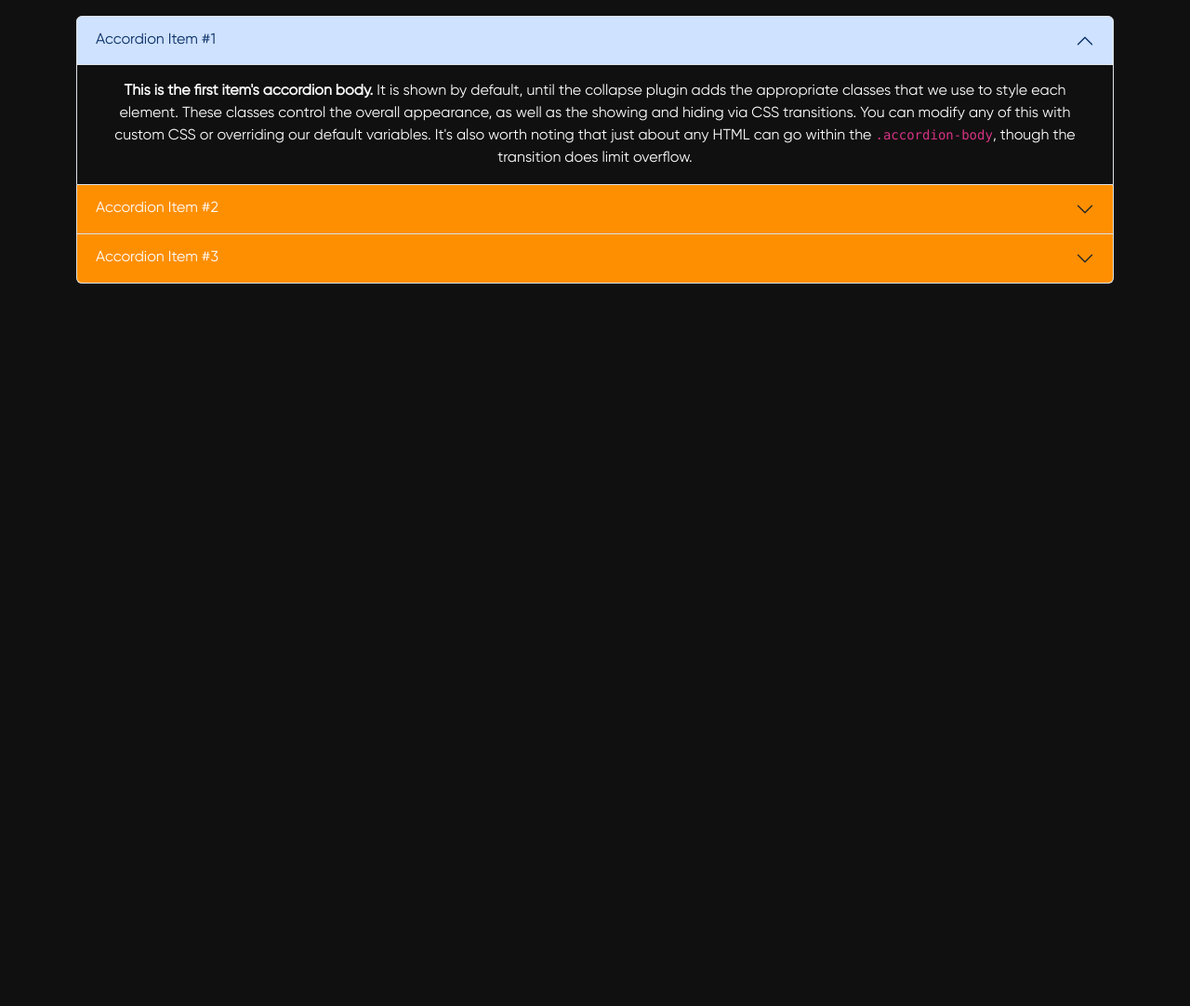
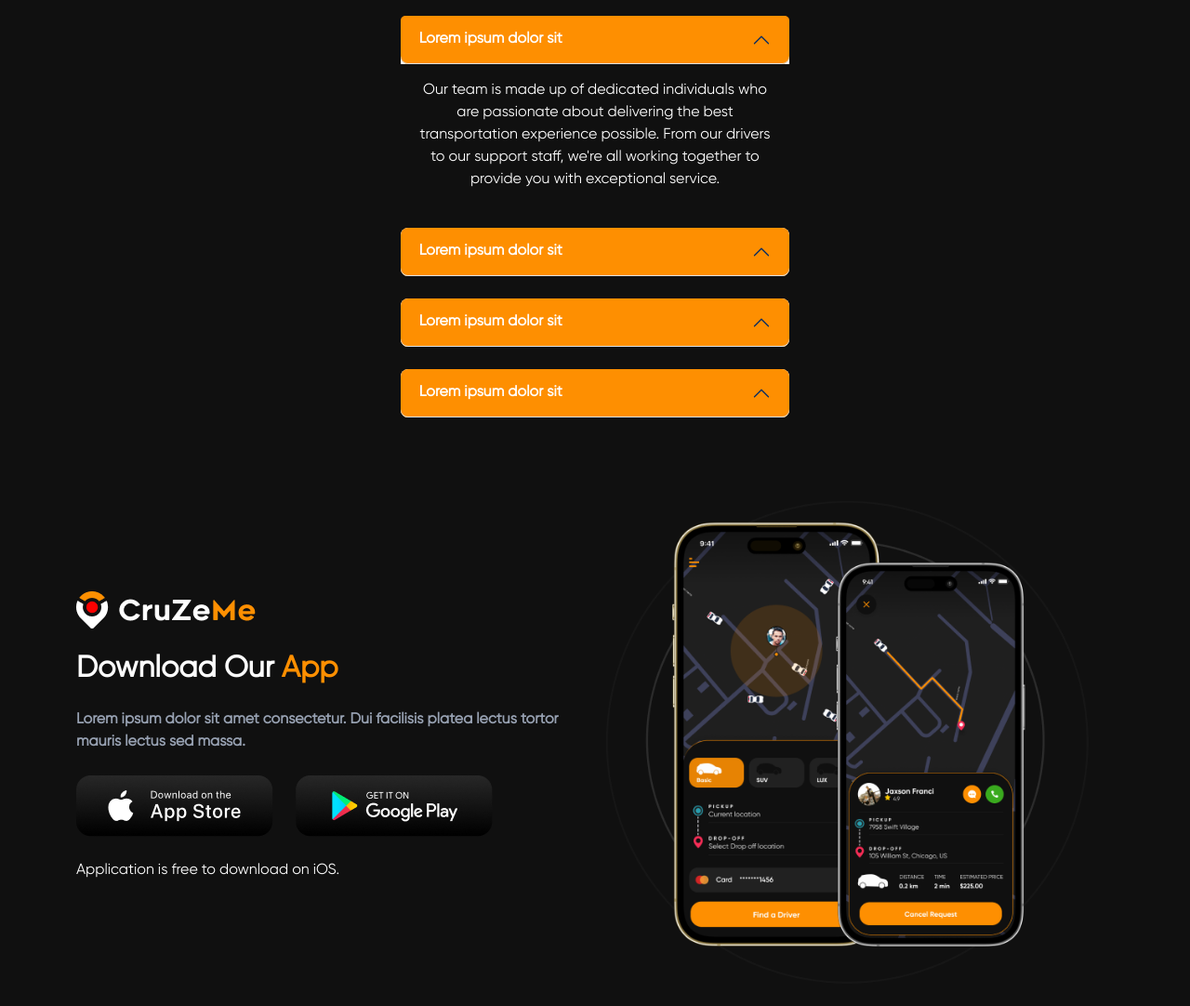
Before and after one commit to Haskeeb265/CruZeMe-Bootstrap, a website: page index.html in a window 1280 px wide. Shown: the part 3200-4282 px from the top of the page at 93% size. Before the commit the page ends 3505 px from the top, so only its background shows below. Drawn offline with nearby package versions, Linux system fonts and the light colour scheme.

Commit message:
FAQ done, Download our app done, Footer in progress

```diff
--- a/index.html
+++ b/index.html
@@ -137,38 +137,39 @@
 					</div>
 				</div>
 			</div>
-			<div class="accordion" id="accordionExample">
+			<div class="accordion" id="accordionHowItWorks">
 				<div class="accordion-item mx-auto w-75 rounded-pill border-0">
-				  <h2 class="accordion-header " id="headingOne">
-					<button class=" accordion-button rounded-pill fw-bold" type="button" data-bs-toggle="collapse" data-bs-target="#collapseOne" aria-expanded="true" aria-controls="collapseOne">
+					<h2 class="accordion-header" id="headingHowItWorksOne">
+						<button class="accordion-button rounded-pill fw-bold" type="button" data-bs-toggle="collapse"
+							data-bs-target="#collapseHowItWorksOne" aria-expanded="true"
+							aria-controls="collapseHowItWorksOne">
 							Passenger
 						</button>
 					</h2>
-				  <div id="collapseOne" class="accordion-collapse collapse show" aria-labelledby="headingOne" data-bs-parent="#accordionExample">
+					<div id="collapseHowItWorksOne" class="accordion-collapse collapse show" aria-labelledby="headingHowItWorksOne" data-bs-parent="#accordionHowItWorks">
 						<div class="accordion-body">
 							<div class="container">
 								<div class="row">
 									<div class="col-6 col-md-3 order-2 order-md-1 gx-5">
-									<div class="howitworks-bullets text-center text-md-start">
-										<img src="images/1bullet-img.png" class="img-fluid" alt="">
-										<p class="bullet-heading mt-4 fw-bold fs-3">Open the <br> CruZe Me</p>
+										<div class="howitworks-bullets text-center text-md-start"> <img src="images/1bullet-img.png" class="img-fluid" alt="">
+											<p class="bullet-heading mt-4 fw-bold fs-3">Open the
+												<br> CruZe Me</p>
 											<p class="bullet-para">Lorem ipsum dolor sit amet consectetur. Libero.</p>
 										</div>
-									<div class="howitworks-bullets text-center mt-5 text-md-start">
-										<img src="images/3bullet-img.png" class="img-fluid" alt="">
-										<p class="bullet-heading mt-4 fw-bold fs-3">Confirm your <br> ride</p>
+										<div class="howitworks-bullets text-center mt-5 text-md-start"> <img src="images/3bullet-img.png" class="img-fluid" alt="">
+											<p class="bullet-heading mt-4 fw-bold fs-3">Confirm your
+												<br> ride</p>
 											<p class="bullet-para">Lorem ipsum dolor sit amet consectetur. Libero.</p>
 										</div>
 									</div>
 									<div class="col-12 col-md-6 order-1 order-md-2">
 										<div><img src="images/howitworks-img.png" class="img-fluid" alt=""></div>
 									</div>
-								<div class="col-6 col-md-3 order-3 order-md-3 text-center text-md-start gx-5">
-									<img src="images/2bullet-img.png" class="img-fluid" alt="">
-									<p class="bullet-heading mt-4 fw-bold fs-3">Enter your<br>destination</p>
+									<div class="col-6 col-md-3 order-3 order-md-3 text-center text-md-start gx-5"> <img src="images/2bullet-img.png" class="img-fluid" alt="">
+										<p class="bullet-heading mt-4 fw-bold fs-3">Enter your
+											<br>destination</p>
 										<p class="bullet-para">Lorem ipsum dolor sit amet consectetur. Libero.</p>
-									<div class="howitworks-bullets text-center text-md-start mt-5 ">
-										<img src="images/4bullet-img.png" class="img-fluid" alt="">
+										<div class="howitworks-bullets text-center text-md-start mt-5 "> <img src="images/4bullet-img.png" class="img-fluid" alt="">
 											<p class="bullet-heading mt-4 fw-bold fs-3">Track and enjoy bryour ride</p>
 											<p class="bullet-para">Lorem ipsum dolor sit amet consectetur. Libero.</p>
 										</div>
@@ -179,36 +180,35 @@
 					</div>
 				</div>
 				<div class="accordion-item mt-3 mx-auto w-75 rounded-pill border-0">
-				  <h2 class="accordion-header" id="headingTwo">
-					<button class="accordion-button rounded-pill fw-bold" type="button" data-bs-toggle="collapse" data-bs-target="#collapseTwo" aria-expanded="false" aria-controls="collapseTwo">
+					<h2 class="accordion-header" id="headingHowItWorksTwo">
+						<button class="accordion-button rounded-pill fw-bold" type="button" data-bs-toggle="collapse" data-bs-target="#collapseHowItWorksTwo" aria-expanded="false" aria-controls="collapseHowItWorksTwo">
 							Driver
 						</button>
 					</h2>
-				  <div id="collapseTwo" class="accordion-collapse collapse" aria-labelledby="headingTwo" data-bs-parent="#accordionExample">
+					<div id="collapseHowItWorksTwo" class="accordion-collapse collapse" aria-labelledby="headingHowItWorksTwo" data-bs-parent="#accordionHowItWorks">
 						<div class="accordion-body">
 							<div class="container">
 								<div class="row">
 									<div class="col-6 col-md-3 order-2 order-md-1 gx-5">
-									<div class="howitworks-bullets text-center text-md-start">
-										<img src="images/1bullet-img.png" class="img-fluid" alt="">
-										<p class="bullet-heading mt-4 fw-bold fs-3">Open the <br> CruZe Me</p>
+										<div class="howitworks-bullets text-center text-md-start"> <img src="images/1bullet-img.png" class="img-fluid" alt="">
+											<p class="bullet-heading mt-4 fw-bold fs-3">Open the
+												<br> CruZe Me</p>
 											<p class="bullet-para">Lorem ipsum dolor sit amet consectetur. Libero.</p>
 										</div>
-									<div class="howitworks-bullets text-center mt-5 text-md-start">
-										<img src="images/3bullet-img.png" class="img-fluid" alt="">
-										<p class="bullet-heading mt-4 fw-bold fs-3">Confirm your <br> ride</p>
+										<div class="howitworks-bullets text-center mt-5 text-md-start"> <img src="images/3bullet-img.png" class="img-fluid" alt="">
+											<p class="bullet-heading mt-4 fw-bold fs-3">Confirm your
+												<br> ride</p>
 											<p class="bullet-para">Lorem ipsum dolor sit amet consectetur. Libero.</p>
 										</div>
 									</div>
 									<div class="col-12 col-md-6 order-1 order-md-2">
 										<div><img src="images/howitworks-img.png" class="img-fluid" alt=""></div>
 									</div>
-								<div class="col-6 col-md-3 order-3 order-md-3 text-center text-md-start gx-5">
-									<img src="images/2bullet-img.png" class="img-fluid" alt="">
-									<p class="bullet-heading mt-4 fw-bold fs-3">Confirm your<br>ride</p>
+									<div class="col-6 col-md-3 order-3 order-md-3 text-center text-md-start gx-5"> <img src="images/2bullet-img.png" class="img-fluid" alt="">
+										<p class="bullet-heading mt-4 fw-bold fs-3">Confirm your
+											<br>ride</p>
 										<p class="bullet-para">Lorem ipsum dolor sit amet consectetur. Libero.</p>
-									<div class="howitworks-bullets text-center text-md-start mt-5 ">
-										<img src="images/4bullet-img.png" class="img-fluid" alt="">
+										<div class="howitworks-bullets text-center text-md-start mt-5 "> <img src="images/4bullet-img.png" class="img-fluid" alt="">
 											<p class="bullet-heading mt-4 fw-bold fs-3">Track and enjoy bryour ride</p>
 											<p class="bullet-para">Lorem ipsum dolor sit amet consectetur. Libero.</p>
 										</div>
@@ -220,7 +220,6 @@
 				</div>
 			</div>
 		</section>
-
 		<!--FAQ SECTION-->
 		<section id="faq">
 			<div class="container">
@@ -236,52 +235,125 @@
 							<p>Lorem ipsum dolor sit amet consectetur</p>
 						</div>
 					</div>
-					<div class="col-12 col-sm-12 col-md-12 col-lg-12">
-						<div class="accordion" id="accordionExample">
-							<div class="accordion-item">
-							  <h2 class="accordion-header" id="headingOne">
-								<button class="accordion-button" type="button" data-bs-toggle="collapse" data-bs-target="#collapseOne" aria-expanded="true" aria-controls="collapseOne">
-								  Accordion Item #1
+					<div class="col-12">
+						<!-- Unique Accordion for FAQ Section -->
+						<div class="accordion faq-accordion w-75 mx-auto" id="accordionFAQ">
+							<div class="accordion-item mb-4 border-0">
+								<h2 class="accordion-header" id="headingFAQOne">
+									<button class="accordion-button" type="button" data-bs-toggle="collapse"
+										data-bs-target="#collapseFAQOne" aria-expanded="true" aria-controls="collapseFAQOne">
+										Lorem ipsum dolor sit
 									</button>
 								</h2>
-							  <div id="collapseOne" class="accordion-collapse collapse show" aria-labelledby="headingOne" data-bs-parent="#accordionExample">
+								<div id="collapseFAQOne" class="accordion-collapse collapse show"
+									aria-labelledby="headingFAQOne" data-bs-parent="#accordionFAQ">
 									<div class="accordion-body">
-								  <strong>This is the first item's accordion body.</strong> It is shown by default, until the collapse plugin adds the appropriate classes that we use to style each element. These classes control the overall appearance, as well as the showing and hiding via CSS transitions. You can modify any of this with custom CSS or overriding our default variables. It's also worth noting that just about any HTML can go within the <code>.accordion-body</code>, though the transition does limit overflow.
+										Our team is made up of dedicated individuals who are passionate about delivering the best transportation experience possible. From our drivers to our support staff, we're all working together to provide you with exceptional service.
 									</div>
 								</div>
 							</div>
-							<div class="accordion-item">
-							  <h2 class="accordion-header" id="headingTwo">
-								<button class="accordion-button collapsed" type="button" data-bs-toggle="collapse" data-bs-target="#collapseTwo" aria-expanded="false" aria-controls="collapseTwo">
-								  Accordion Item #2
+							<div class="accordion-item mb-4 border-0">
+								<h2 class="accordion-header" id="headingFAQTwo">
+									<button class="accordion-button" type="button" data-bs-toggle="collapse"
+										data-bs-target="#collapseFAQTwo" aria-expanded="true" aria-controls="collapseFAQTwo">
+										Lorem ipsum dolor sit
 									</button>
 								</h2>
-							  <div id="collapseTwo" class="accordion-collapse collapse" aria-labelledby="headingTwo" data-bs-parent="#accordionExample">
-								<div class="accordion-body">
-								  <strong>This is the second item's accordion body.</strong> It is hidden by default, until the collapse plugin adds the appropriate classes that we use to style each element. These classes control the overall appearance, as well as the showing and hiding via CSS transitions. You can modify any of this with custom CSS or overriding our default variables. It's also worth noting that just about any HTML can go within the <code>.accordion-body</code>, though the transition does limit overflow.
+								<div id="collapseFAQTwo" class="accordion-collapse collapse "
+									aria-labelledby="headingFAQTwo" data-bs-parent="#accordionFAQ">
+									<div class="accordion-body text-start">
+										Our team is made up of dedicated individuals who are passionate about delivering the best transportation experience possible. From our drivers to our support staff, we're all working together to provide you with exceptional service.
 									</div>
 								</div>
 							</div>
-							<div class="accordion-item">
-							  <h2 class="accordion-header" id="headingThree">
-								<button class="accordion-button collapsed" type="button" data-bs-toggle="collapse" data-bs-target="#collapseThree" aria-expanded="false" aria-controls="collapseThree">
-								  Accordion Item #3
+							<div class="accordion-item mb-4 border-0">
+								<h2 class="accordion-header" id="headingFAQThree">
+									<button class="accordion-button" type="button" data-bs-toggle="collapse"
+										data-bs-target="#collapseFAQThree" aria-expanded="true" aria-controls="collapseFAQThree">
+										Lorem ipsum dolor sit
 									</button>
 								</h2>
-							  <div id="collapseThree" class="accordion-collapse collapse" aria-labelledby="headingThree" data-bs-parent="#accordionExample">
+								<div id="collapseFAQThree" class="accordion-collapse collapse"
+									aria-labelledby="headingFAQThree" data-bs-parent="#accordionFAQ">
 									<div class="accordion-body">
-								  <strong>This is the third item's accordion body.</strong> It is hidden by default, until the collapse plugin adds the appropriate classes that we use to style each element. These classes control the overall appearance, as well as the showing and hiding via CSS transitions. You can modify any of this with custom CSS or overriding our default variables. It's also worth noting that just about any HTML can go within the <code>.accordion-body</code>, though the transition does limit overflow.
+										Our team is made up of dedicated individuals who are passionate about delivering the best transportation experience possible. From our drivers to our support staff, we're all working together to provide you with exceptional service.
+									</div>
+								</div>
+							</div>
+							<div class="accordion-item mb-4 border-0">
+								<h2 class="accordion-header" id="headingFAQFour">
+									<button class="accordion-button" type="button" data-bs-toggle="collapse"
+										data-bs-target="#collapseFAQFour" aria-expanded="true" aria-controls="collapseFAQFour">
+										Lorem ipsum dolor sit
+									</button>
+								</h2>
+								<div id="collapseFAQFour" class="accordion-collapse collapse"
+									aria-labelledby="headingFAQFour" data-bs-parent="#accordionFAQ">
+									<div class="accordion-body">
+										Our team is made up of dedicated individuals who are passionate about delivering the best transportation experience possible. From our drivers to our support staff, we're all working together to provide you with exceptional service.
 									</div>
 								</div>
 							</div>
 						</div>
 					</div>
+				</div>
+			</div>
+		</section>
+
+
+		<!-- DOWNLOAD-OUR-APP SECTION -->
+		 <section>
+			<div class="container">
+				<div class="row mt-5 align-items-center">
+					<div class="col-12 col-sm-12 col-md-6 col-lg-6 order-1">
+						<div class="downloadourapp-text text-center text-md-start">
+							<img src="images/logo-img.png" class="img-fluid">
+							<h2 class="fw-bold mt-4">Download Our <span>App</span></h2>
+							<p  class="dop-para mt-4 fw-bold">Lorem ipsum dolor sit amet consectetur. Dui facilisis platea lectus tortor mauris lectus sed massa.</p>
+							<ul class="downloadourapp-btns d-flex list-unstyled justify-content-center justify-content-md-start gap-4 mt-4">
+								<li><a href=""><img src="images/apple-btn.png" alt="" class="img-fluid"></a></li>
+								<li><a href=""><img src="images/google-btn.png" alt="" class="img-fluid"></a></li>
+							</ul>
+							<p class="mt-4">Application is free to download on iOS.</p>
+						</div>
+					</div>
+					<div class="col-12 col-sm-12 col-md-6 col-lg-6 order-2">
+						<img src="images/downloadapp-img.png" class="img-fluid" alt="">
+					</div>
+				</div>
+			</div>
+		 </section>
+</main>
+
+<!-- FOOTER -->
+<footer class="mt-5">
+	<div class="container">
+		<div class="row align-items-center text-center">
+			<div class="col-12 col-md-6 col-lg-6">
+				<img src="images/logo-img.png" class="img-fluid" alt="">
+				<h2 class="footer-heading fw-bold display-5 mb-5">Move your <span>World!</span></h2>
+			</div>
+
+			<div class="footer-links">
+				<div class="col-12 col-md-6 col-lg-6">
+					<ul class="list-unstyled mt-5">
+						<li><a href="">About Us</a></li>
+						<li><a href="">Become a driver</a></li>
+						<li><a href="">Features</a></li>
+					</ul>
+
+					<ul class="list-unstyled d-flex justify-content-center gap-3 mb-5">
+						<li><a href=""><img src="images/youtubelogo-img.png" alt=""></a></li>
+						<li><a href=""><img src="images/facebooklogo-img.png" alt=""></a></li>
+						<li><a href=""><img src="images/instagramlogo-img.png" alt=""></a></li>
+					</ul>
+				</div>
+			</div>
 
 		</div>
 	</div>
+</footer>
 
-		</section>
-	</main>
 <script src="node_modules/bootstrap/dist/js/bootstrap.min.js"></script>
 </body>
 
--- a/styles.css
+++ b/styles.css
@@ -82,19 +82,102 @@ span{
     color: #FCFCFC;
 }
 
+.accordion, .accordion-body, .accordion-button{
+    border:none
+}
+
 .accordion-body{
     background-color: #101010;
     color: #FCFCFC;
+    border: none;
 }
 
 .accordion-button{
+    background-color: #23190b;
+    color: #FCFCFC;
+    border:none;
+}
+
+#accordionHowItWorks .accordion-button:not(.collapsed) {
     background-color: #FE8F01;
-    color: #FCFCFC;
+    color: white;
+    border: none;
 }
+
+#accordionHowItWorks .accordion-button.collapsed {
+    background-color: #FE8F01;
+    color: white;
+}
+
+#accordionHowItWorks .accordion-button:hover {
+    background-color: #FE8F01;
+    color: white;
+}
+
+/* Accordion Item Border when opened */
+#accordionHowItWorks .accordion-collapse {
+    border: none  /* Custom border for the open state */
+}
+
 
 /*FAQ STYLES*/
 .faq-subheading{
     color: #FE8F01;
 }
+
+#accordionFAQ .accordion-button:not(.collapsed){
+    background-color: #FE8F01;
+    color: white;
+    font-weight: 600;
+    border: none;
+}
+
+#accordionFAQ .accordion-button.collapsed{
+    background-color: #101010;
+    border:solid 2px #FE8F01;
+}
+/* Apply styles only to the FAQ accordion */
+.faq-accordion .accordion-item .accordion-button {
+    border-radius: 0.5rem; /* Adjust for the round effect */
+}
+
+.faq-accordion .accordion-item {
+    border-radius: 0.5rem; /* Consistent rounded corners for the accordion item */
+}
+
+/* Custom width for FAQ accordion items */
+.faq-accordion .accordion-item {
+    margin: 0 auto;
+    width: 50%; /* Override any custom width for FAQ accordion */
+}
+
 /*DOWNLOAD-APP STYLES*/
+.dop-para{
+    color: #98A2B3;
+}
 /*FOOTER STYLES*/
+.footer-links{
+    border-top: 2px solid #323232;
+    border-bottom: 2px solid #323232;
+    height: auto;
+}
+
+
+
+@media (min-width: 576px) { /* Small devices (sm) and above */
+    .faq-accordion .accordion-item {
+        width: 100%;
+    }
+}
+
+@media (min-width: 768px) { /* Medium devices (md) and above */
+    .faq-accordion .accordion-item {
+        width: 50%;
+    }
+}
+
+@media (min-width: 992px) { /* Large devices (lg) and above */
+    .faq-accordion .accordion-item {
+        width: 50%;
+    }
+}
```
Lines whose indentation alone changed are shown as unchanged.
